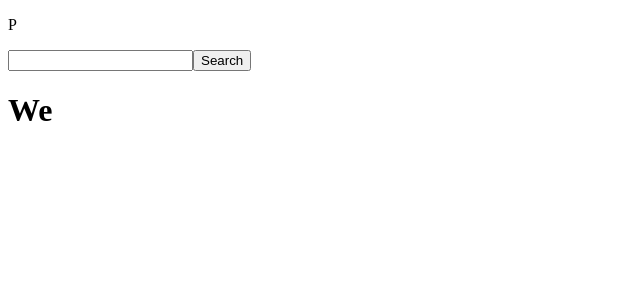
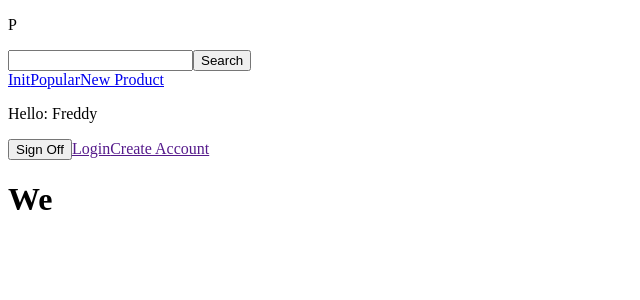
Before and after one commit to freddyarteaga/producthuntnext, a Next.js app: page /we in a window 1280 px wide. Shown: the top 300 px of the page, without its empty margins (0-640 px from the left). Built offline with nearby package versions, Linux system fonts and the light colour scheme.

Commit message:
creating navigation

```diff
--- a/components/layout/Header.js
+++ b/components/layout/Header.js
@@ -1,5 +1,7 @@
 import React from 'react';
-import Search from '../ui/Search'
+import Search from '../ui/Search';
+import Navigation from './Navigation';
+import Link from 'next/link';
 
 const Header = () => {
     return (
@@ -10,10 +12,15 @@ const Header = () => {
 
                     <Search />
 
-                    {/* Nav Here */}
+                    <Navigation />
                 </div>
                 <div>
-                    {/* Admin Menu */}
+                    <p>Hello: Freddy</p>
+
+                    <button rtype="button">Sign Off</button>
+
+                    <Link href="">Login</Link>
+                    <Link href="">Create Account</Link>
                 </div>
             </div>
         </header>
--- /dev/null
+++ b/components/layout/Navigation.js
@@ -0,0 +1,14 @@
+import React from 'react';
+import Link from 'next/link';
+
+const Navigation = () => {
+    return (
+        <nav>
+            <Link href="/">Init</Link>
+            <Link href="/">Popular</Link>
+            <Link href="/">New Product</Link>
+        </nav>
+     );
+}
+
+export default Navigation;
```
